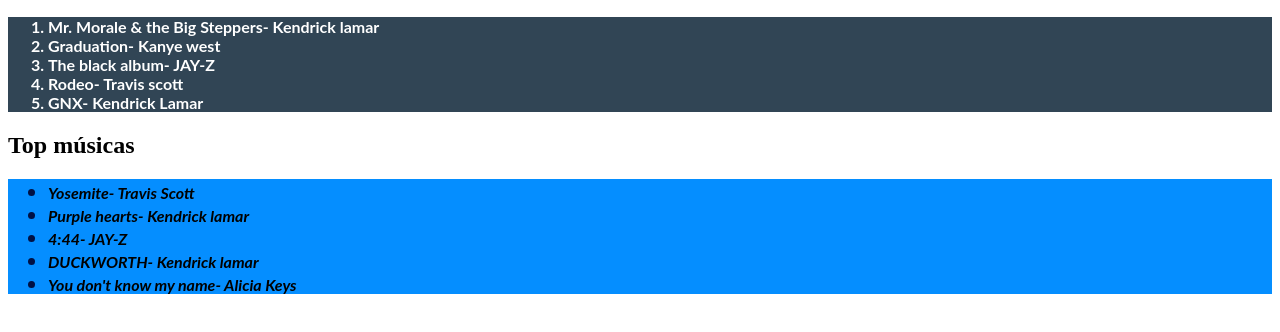
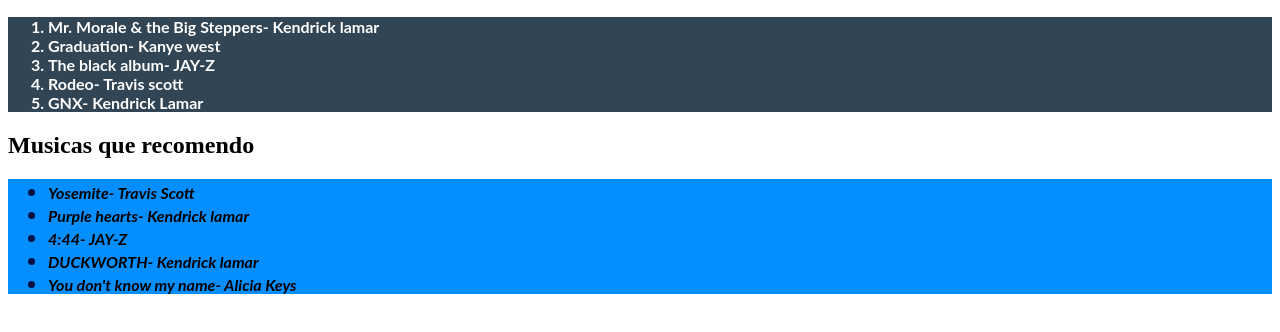
Before and after one commit to nicolas09macedoz/listas, a plain HTML site: page index.html in a window 1280 px wide. Shown: the part 110-442 px from the top of the page. Drawn offline with Linux system fonts and the light colour scheme.

Commit message:
Erros consertados.

```diff
--- a/index.html
+++ b/index.html
@@ -17,7 +17,7 @@
         <li>Rodeo- Travis scott</li>
         <li>GNX- Kendrick Lamar</li>
     </ol>
-    <h2>Top músicas</h2>
+    <h2>Musicas que recomendo</h2>
     <ul id="musics">
         <li>Yosemite- Travis Scott</li>
         <li>Purple hearts- Kendrick lamar</li>
```
